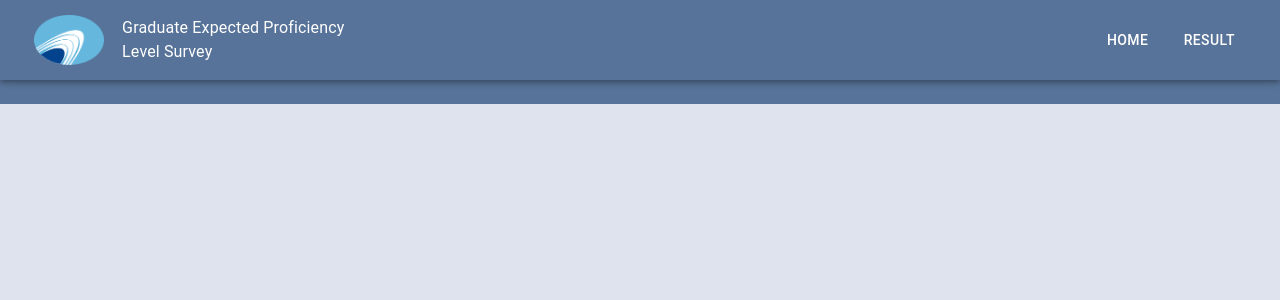
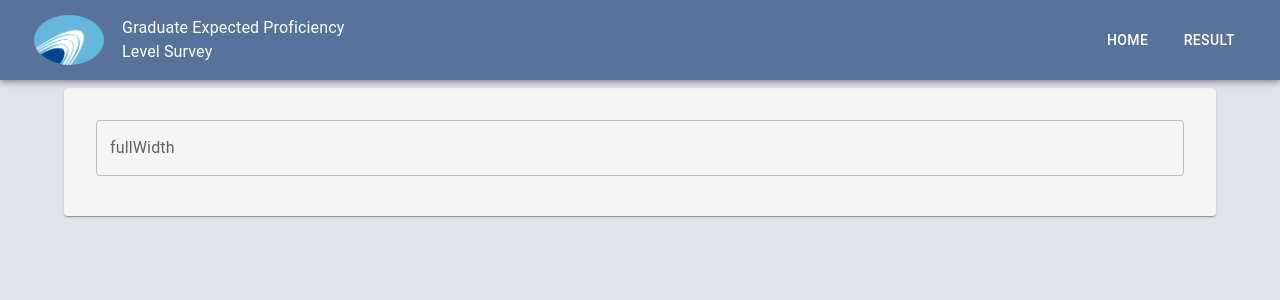
Before and after one commit to zckiy/Proficiency-Survey, a React (Create React App) app: page /questionAdmin in a window 1280 px wide. Shown: the top 300 px of the page. Built offline with nearby package versions, Linux system fonts and the light colour scheme.

Commit message:
update halaman admin

```diff
--- a/src/App.js
+++ b/src/App.js
@@ -15,6 +15,7 @@ import NavbarAdmin from './components/NavbarAdmin';
 import LoginAdmin from './admin/LoginAdmin';
 import DashboardAdmin from './admin/DashboardAdmin';
 import PilihProdiAdmin from './admin/PilihProdiAdmin';
+import QuestionAdmin from './admin/QuestionAdmin';
 
 function App() {
   return (
@@ -47,7 +48,8 @@ function Main() {
     '/pilihProdiAdmin',
     '/survei/:prodiID',
     '/prodi',
-    '/diagram'
+    '/diagram',
+    '/questionAdmin'
   ];
 
   const shouldShowNavbar = !hideNavbarRoutes.includes(location.pathname);
@@ -85,6 +87,7 @@ function Main() {
         />
         <Route path="/dashboardAdmin" element={<DashboardAdmin />} />
         <Route path="/pilihProdiAdmin" element={<PilihProdiAdmin />} />
+        <Route path="/questionAdmin" element={<QuestionAdmin />} />
       </Routes>
 
       {shouldShowFooter && <Footer />}
--- /dev/null
+++ b/src/admin/QuestionAdmin.js
@@ -0,0 +1,57 @@
+import * as React from 'react';
+import { Box, Container, Typography, Grid, Card, CardContent, IconButton, useTheme,TextField } from '@mui/material';
+import Slider from 'react-slick';
+import "slick-carousel/slick/slick.css";
+import "slick-carousel/slick/slick-theme.css";
+import { Link } from 'react-router-dom';
+
+import ArrowForwardIosIcon from '@mui/icons-material/ArrowForwardIos';
+import ArrowBackIosIcon from '@mui/icons-material/ArrowBackIos';
+
+const PrevArrow = (props) => {
+  const { onClick } = props;
+  return (
+    <IconButton onClick={onClick} style={{ position: 'absolute', left: '5px', top: '40%', zIndex: 1 }}>
+      <ArrowBackIosIcon style={{ fontSize: '30px', color: '#577399' }} />
+    </IconButton>
+  );
+};
+
+const NextArrow = (props) => {
+  const { onClick } = props;
+  return (
+    <IconButton onClick={onClick} style={{ position: 'absolute', right: '5px', top: '40%', zIndex: 1 }}>
+      <ArrowForwardIosIcon style={{ fontSize: '30px', color: '#577399' }} />
+    </IconButton>
+  );
+};
+
+function DashboardAdmin() {
+  const theme = useTheme();
+
+  const settings = {
+    dots: true,
+    infinite: true,
+    speed: 500,
+    slidesToShow: 1,
+    slidesToScroll: 1,
+    autoplay: true,
+    autoplaySpeed: 2000,
+    nextArrow: <NextArrow />,
+    prevArrow: <PrevArrow />,
+  };
+
+  return (
+<Box sx={{ backgroundColor: theme.palette.background.default }}>
+  <Container sx={{ textAlign: 'center', marginTop: 11}}>
+    <Card sx={{ backgroundColor: '#f5f5f5', padding: 2, marginTop: 4 }}>
+      <CardContent>
+      <TextField fullWidth label="fullWidth" id="fullWidth" />
+      </CardContent>
+    </Card>
+  </Container>
+</Box>
+  );
+}
+
+export default DashboardAdmin;
--- a/src/components/NavbarAdmin.js
+++ b/src/components/NavbarAdmin.js
@@ -31,7 +31,7 @@ function NavbarAdmin({ isLoggedIn, onLogout }) { // Menambahkan onLogout prop
 
                 {/* Tombol Navigasi di sisi kanan */}
                 <Box sx={{ width:'50%' ,justifyContent: 'center',  display: 'flex', alignItems: 'center' }}>
-                    <Button color="inherit" component={Link} to="/questions">
+                    <Button color="inherit" component={Link} to="/questionAdmin">
                         Questions
                     </Button>
                     <Button color="inherit" component={Link} to="/responses">
```
